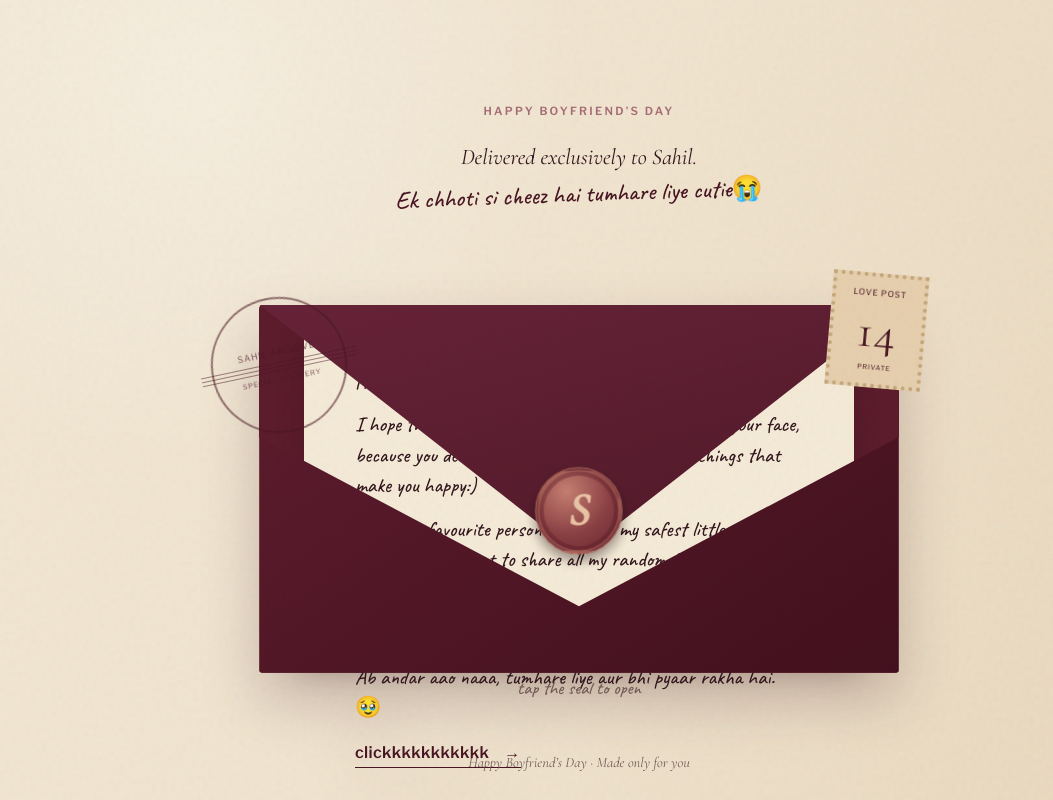
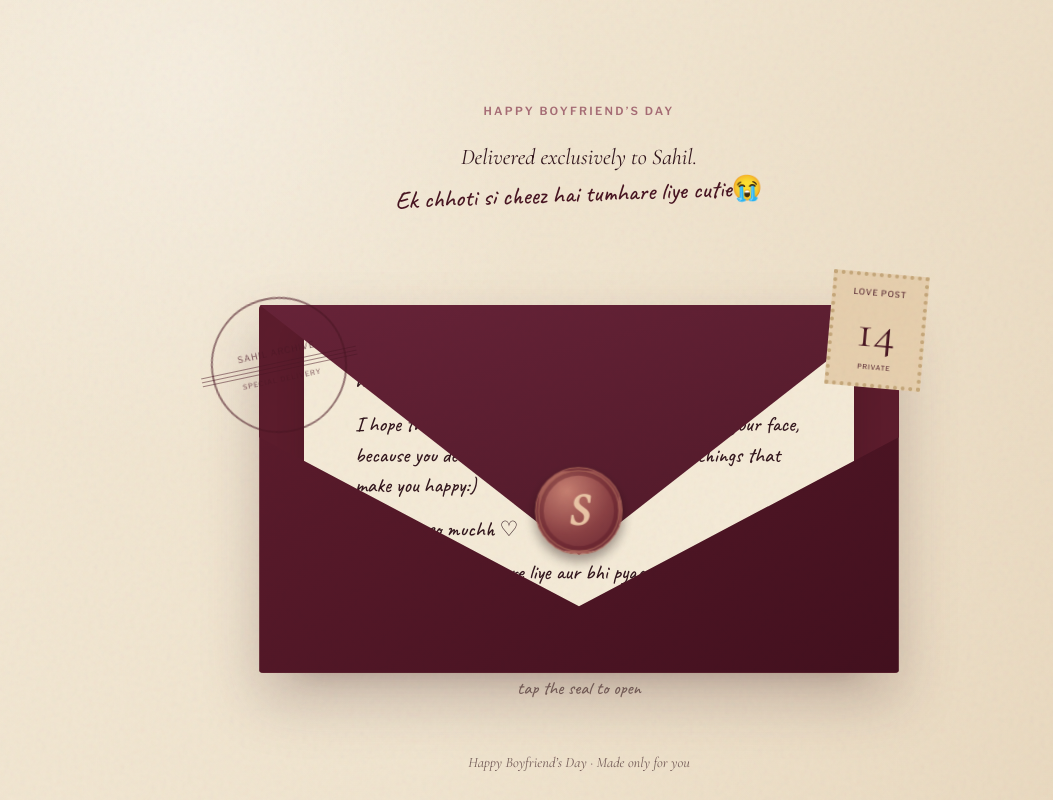
Before and after one commit to unnatissrivastava/PersonalWebsite, a React (Vite) app: page / in a window 1280 px wide. Shown: the whole page, without its empty margins (61-1114 px from the left). Built offline with nearby package versions, Linux system fonts and the light colour scheme; the HTML template or start-up script is replaced by a standard one.

Commit message:
Update App.tsx

```diff
--- a/src/App.tsx
+++ b/src/App.tsx
@@ -143,15 +143,10 @@ function Opening({
         <div className="envelope">
           <div className="envelope-back" />
           <div className="letter-preview">
-           <p>Hi baby. ❤️</p>
-
+           <p>hi baby❤️</p>
            <p>I hope this little surprise brings the biggest smile to your face, because you deserve all the love and all the little things that make you happy:)</p>
-
-           <p>You're my favourite person to annoy, my safest little comfort, and the one I want to share all my random thoughts and stupid stories with. 😭</p>
-
-           <p>I love youuu so so muchhh ♡</p>
-
-           <p>Ab andar aao naaa, tumhare liye aur bhi pyaar rakha hai. 🥹</p>
+           <p>I love you so muchh ♡</p>
+           <p>Ab andar aao, tumhare liye aur bhi pyaar rakha hai. 🥹</p>
 
            <button className="ink-button" onClick={onEnter}>
              clickkkkkkkkkkk <span>→</span>
```
